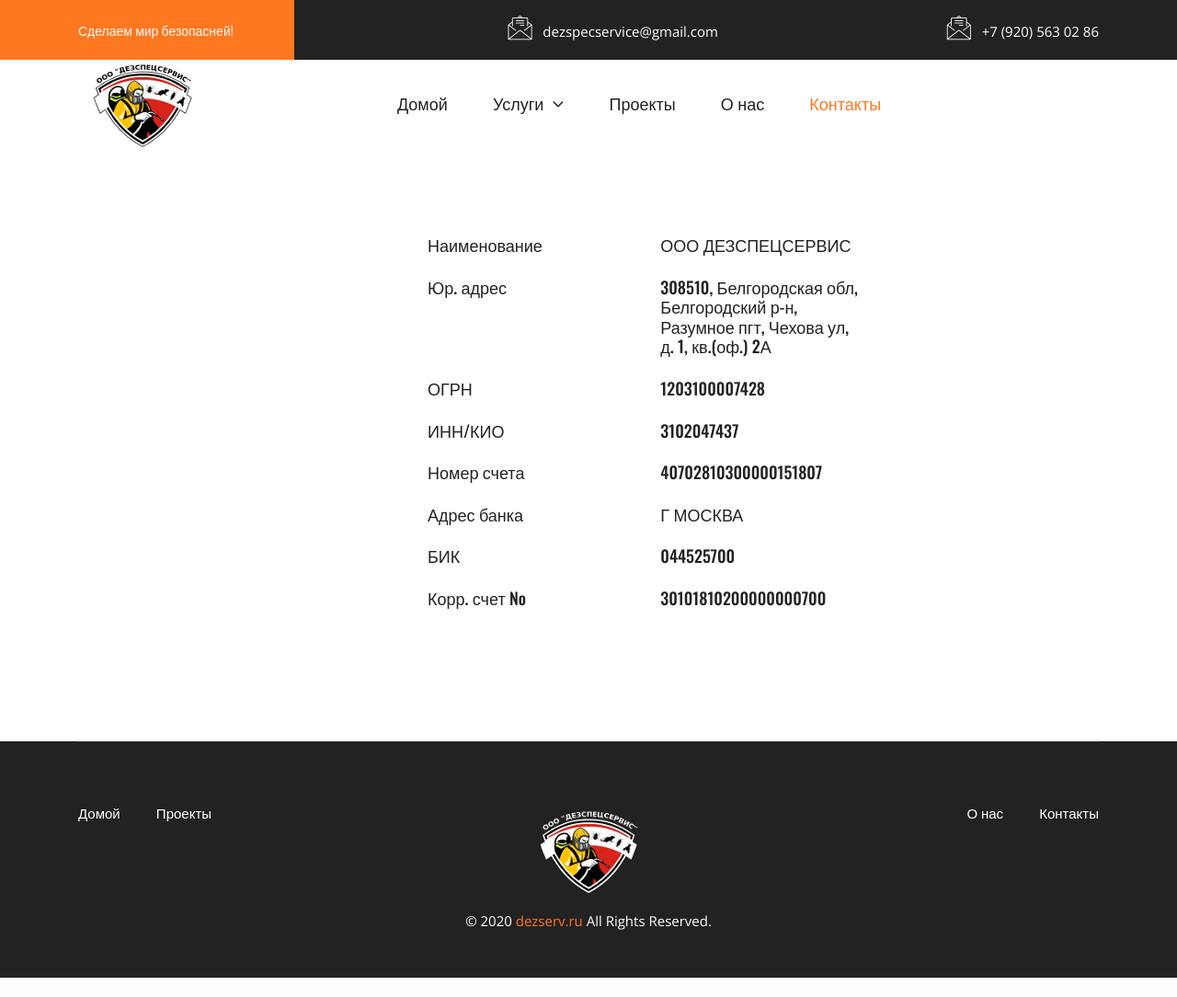
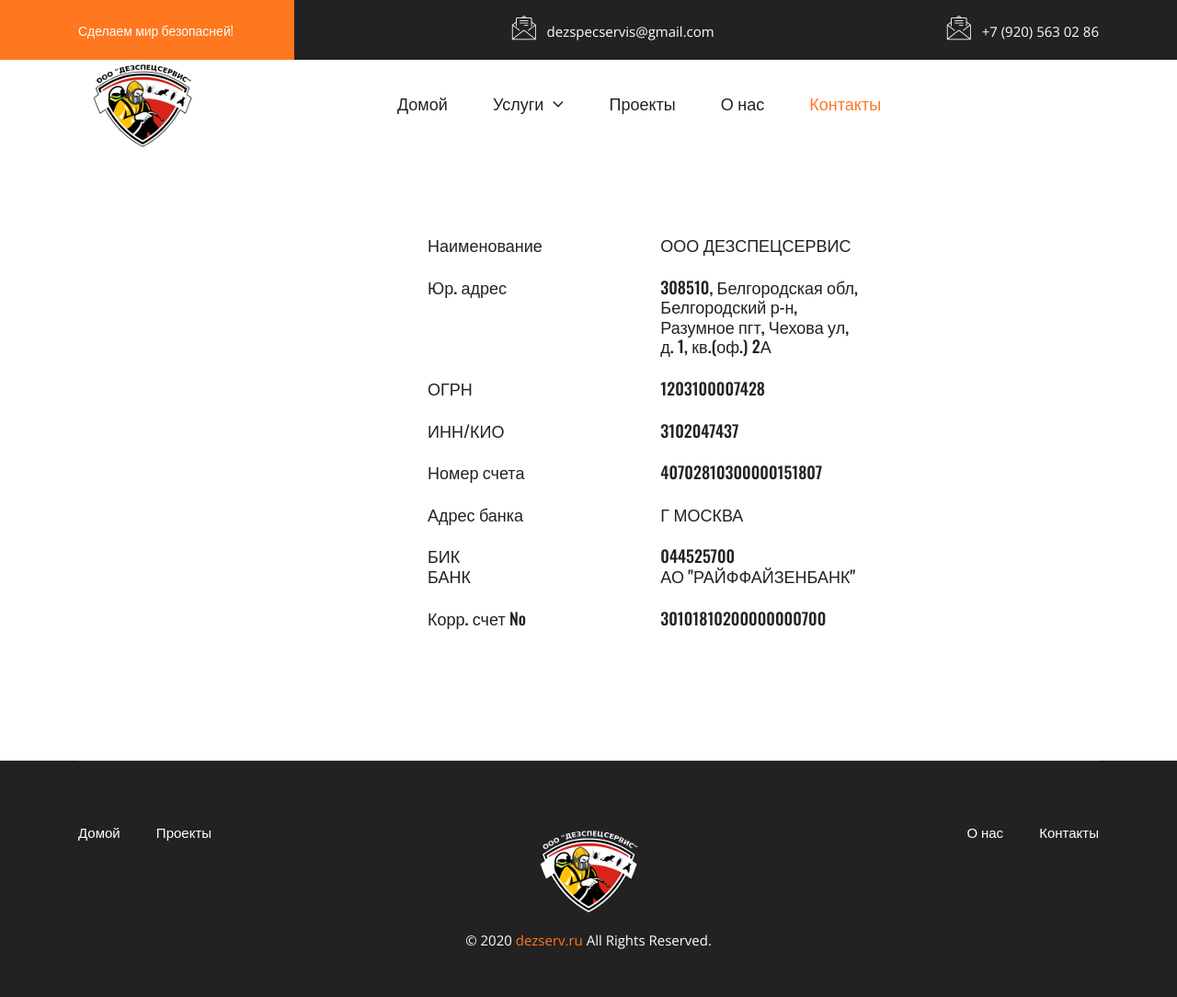
Before and after one commit to pekshevds/dezserv, a Django app: page /contacts/ in a window 1280 px wide. Shown: the whole page at 92% size. Before the commit the page ends 1063 px from the top, so only its background shows below. Run offline with Django 3.2, Linux system fonts and the light colour scheme; some libraries are stand-ins or nearby versions.

Commit message:
second commit

```diff
--- a/dezserv/settings.py
+++ b/dezserv/settings.py
@@ -25,7 +25,8 @@
 # SECURITY WARNING: don't run with debug turned on in production!
 DEBUG = True
 
-ALLOWED_HOSTS = []
+#ALLOWED_HOSTS = []
+ALLOWED_HOSTS = ['localhost', 'dizserv.ru', 'www.dizserv.ru']
 
 
 # Application definition
@@ -118,8 +119,7 @@
 # Static files (CSS, JavaScript, Images)
 # https://docs.djangoproject.com/en/2.2/howto/static-files/
 
-
-#STATIC_ROOT = os.path.join(BASE_DIR, 'static') # пустая папка, сюда будет собирать статику collectstatic
+STATIC_ROOT = os.path.join(BASE_DIR, 'static') # пустая папка, сюда будет собирать статику collectstatic
 STATIC_URL = '/static/'
 
 STATICFILES_DIRS = [
--- a/dezserv/templates/base.html
+++ b/dezserv/templates/base.html
@@ -108,7 +108,7 @@
                         <p class="text">Сделаем мир безопасней!</p>
                     </div>
                     <div class="header-contact-info">
-                        <p class="text"><i class="flaticon-email"></i> dezspecservice@gmail.com</p>
+                        <p class="text"><i class="flaticon-email"></i> dezspecservis@gmail.com</p>
                     </div>
                     <div class="header-contact-info">
                         <p class="text"><i class="flaticon-email"></i> +7 (920) 563 02 86</p>
--- a/projectapp/templates/projectapp/contacts.html
+++ b/projectapp/templates/projectapp/contacts.html
@@ -79,6 +79,14 @@
                                 <h5>044525700</h5>
                             </div>
                         </div>
+                        <div class="row">
+                            <div class="bdrop-what-we-content col-lg-4 col-md-7">
+                                <h5>БАНК</h5>
+                            </div> <!-- what we content -->
+                            <div class="bdrop-what-we-content col-lg-4 col-md-7">
+                                <h5>АО "РАЙФФАЙЗЕНБАНК"</h5>
+                            </div>
+                        </div>
                         <br>
                         <div class="row">
                             <div class="bdrop-what-we-content col-lg-4 col-md-7">
```
Also changed, not shown: dezserv/passenger_wsgi.py (added, +7 -0 lines).
